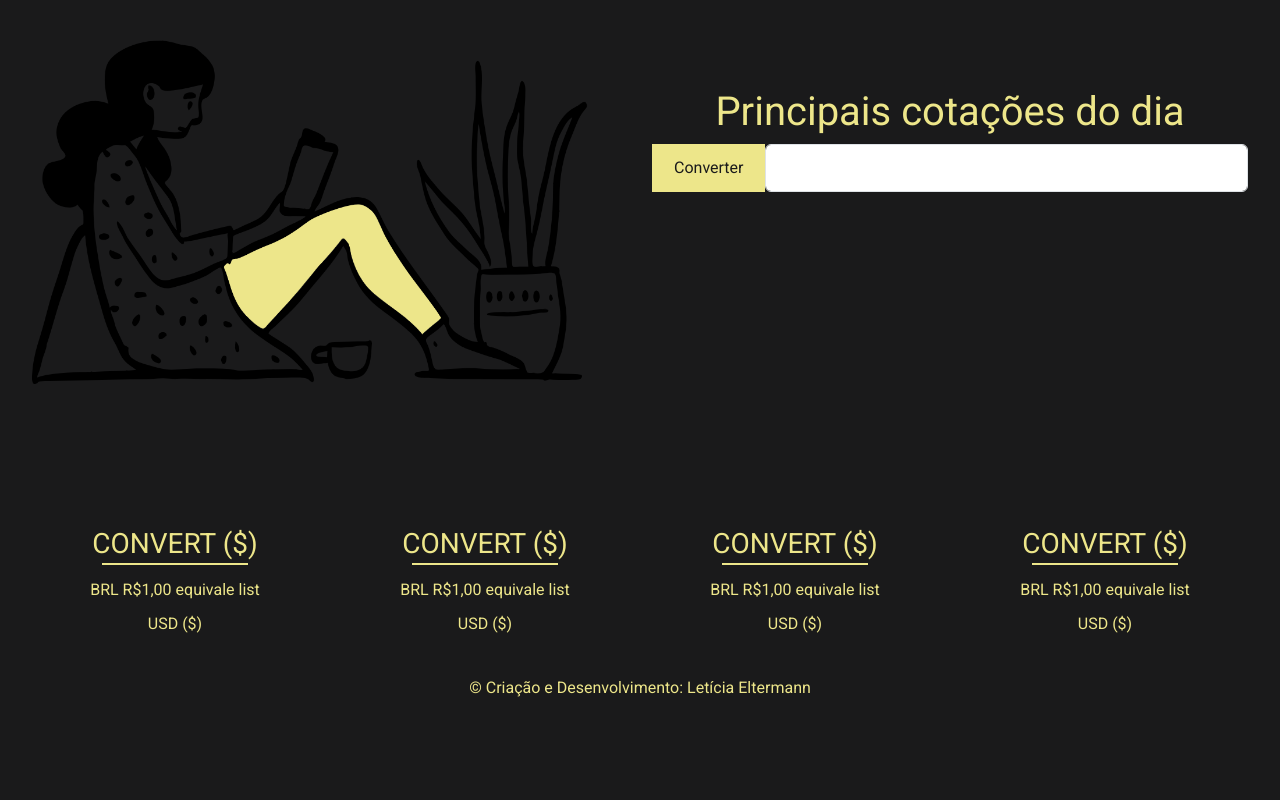
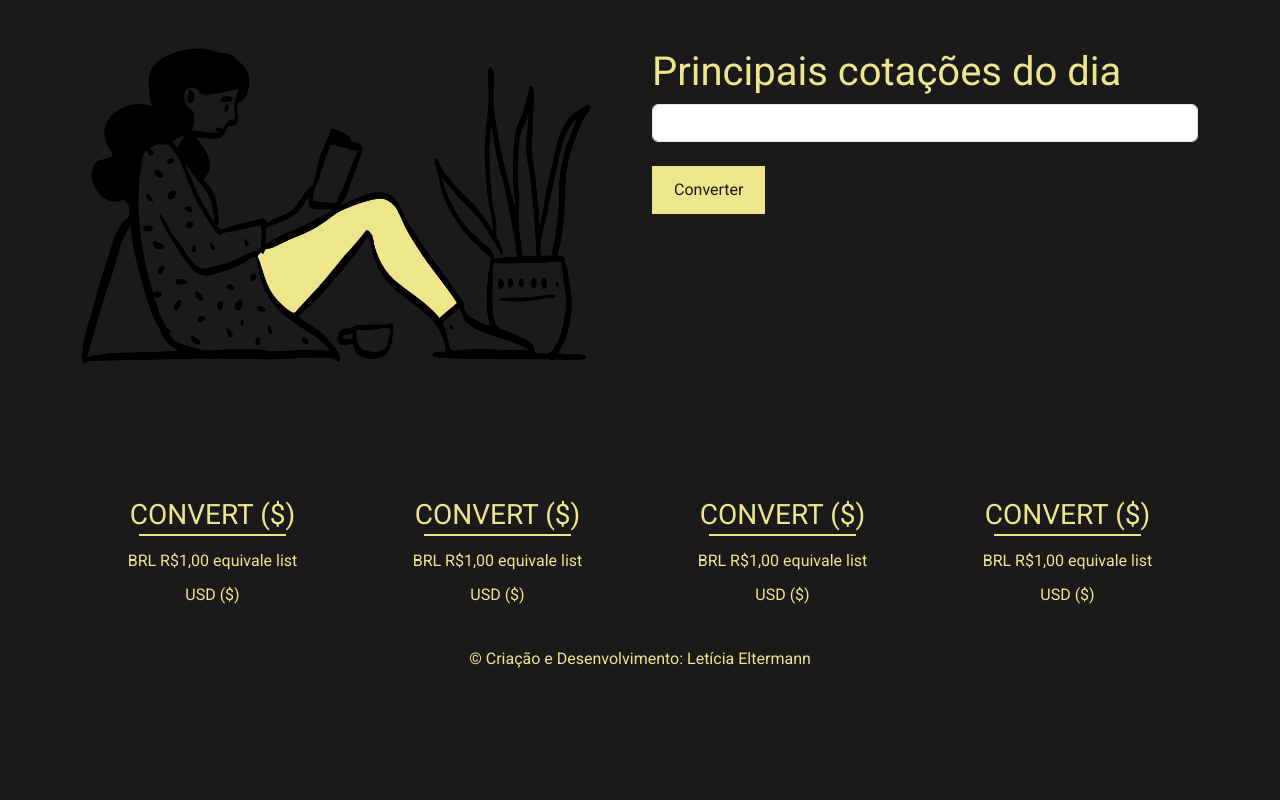
Before and after one commit to leticiael/Conversor-de-moedas, a PHP site: template src/view/index.twig in a window 1280 px wide. Run offline with PHP 8.4, Linux system fonts and the light colour scheme; the template is opened without the code that fills it, so the values that code supplies are empty; some libraries are stand-ins or nearby versions.

Commit message:
finalização projeto mvc

```diff
--- a/public/style/style.css
+++ b/public/style/style.css
@@ -2,13 +2,7 @@ body {
     background-color: #1A1A1B;
     color: #EDE68A;
     font-family: 'Roboto', sans-serif;
-    margin: 0;
-    padding: 20px;
-    display: flex;
-    flex-direction: row;
-    align-items: center;
-    justify-content: center;
-    height: 100vh;
+
 }
 
 .image-container {
--- a/src/Controller/HomeController.php
+++ b/src/Controller/HomeController.php
@@ -25,7 +25,7 @@ public function home(){
 public function convert(){
     try {
         $formData = $this->request->getParsedBody();
-        $valueCoin = json_decode($formData['moeda'], true);
+        $valueCoin =$formData['moeda'];
 
         $data = HttpRequest::convertCoins($this->response, $valueCoin);
 
--- a/src/Httprequest/HttpRequest.php
+++ b/src/Httprequest/HttpRequest.php
@@ -23,7 +23,7 @@ class HttpRequest
                 $GBP = round($valuecoin * $data->conversion_rates->GBP, 2);
                 $JPY = round($valuecoin * $data->conversion_rates->JPY, 2);
 
-                $coins = array('BRL' => $BRL, 'EUR' => $EUR, 'GBP' => $GBP, 'JPY' => $JPY);
+                $coins = array('USD' => $BRL, 'EUR' => $EUR, 'GBP' => $GBP, 'JPY' => $JPY);
                 return $coins;
 
 
--- a/src/view/index.twig
+++ b/src/view/index.twig
@@ -6,24 +6,33 @@
 	<body>
 
 			{% block content %}
-		<div class="container-fluid">
+		<div class="container mt-5">
 				<div class="row">
-					<div class="col-md-4 col-sm-6 col-lg-6">
-						<img src="/public/img/womanread.png"  class="img" alt="...">
+					<div class="col-md-4 col-sm-12 col-lg-6">
+						<img src="/public/img/womanread.png"  class="img-fluid" alt="...">
 					</div>
 
-					<div class="col-md-8  col-sm-6 col-lg-6 mt-5">
-						<h1>Principais cotações do dia</h1>
-						<form action="/convert" method="POST" class="d-flex justify-content-center align-itens-center">
-							<input type="submit" value="Converter" class="btn-md ">
+					<div class="col-md-8  col-sm-12 col-lg-6">
+						<h1 class="d-flex">Principais cotações do dia</h1>
+						<form action="/convert" method="POST">
+						<div class="mb-1 row">
+							<div class="col-sm-12 col-md-12">
 							<input name="moeda" type="text" class="form-control" aria-label="Amount (to the nearest dollar)" required="obrigatorio">
+							</div>
+						</div>
+
+						<div class="mb-1 row">
+							<div class="col-sm-12 col-md-12 col-lg-12 d-flex">
+							<input type="submit" value="Converter" class="btn-md">
+							</div>
+						</div>
 						</form>
 					</div>
 
 				</div>
 
+
 				<div class="row">
-
 					{% if data is empty %}
 							<div class="col-md-6  col-sm-6 col-lg-3">
 								<h3>CONVERT ($)</h3>
@@ -47,7 +56,7 @@
 							{% for currency, value in data %}
 							<div class="col-md-6  col-sm-12 col-lg-3">
 								<h3>CONVERT {{currency}}($)</h3>
-							<p><span></span>{{currency}} {{valuecoin}} equivale a</p><span>USD {{value}}($)</span>
+									<p><span></span>BRL R${{valuecoin}} equivale a</p><span> {{value}}({{currency}})</span>
 							</div>
 							{% endfor %}
 
```
Also changed, not shown: README.md, public/img/pagina_home.png (added). Lines whose indentation alone changed are shown as unchanged.
